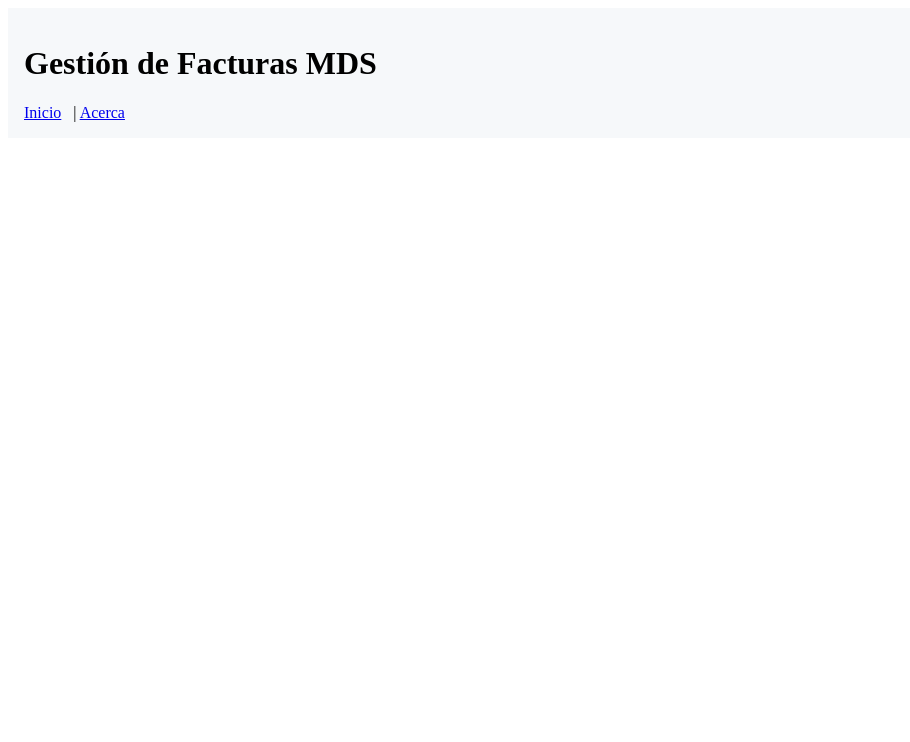
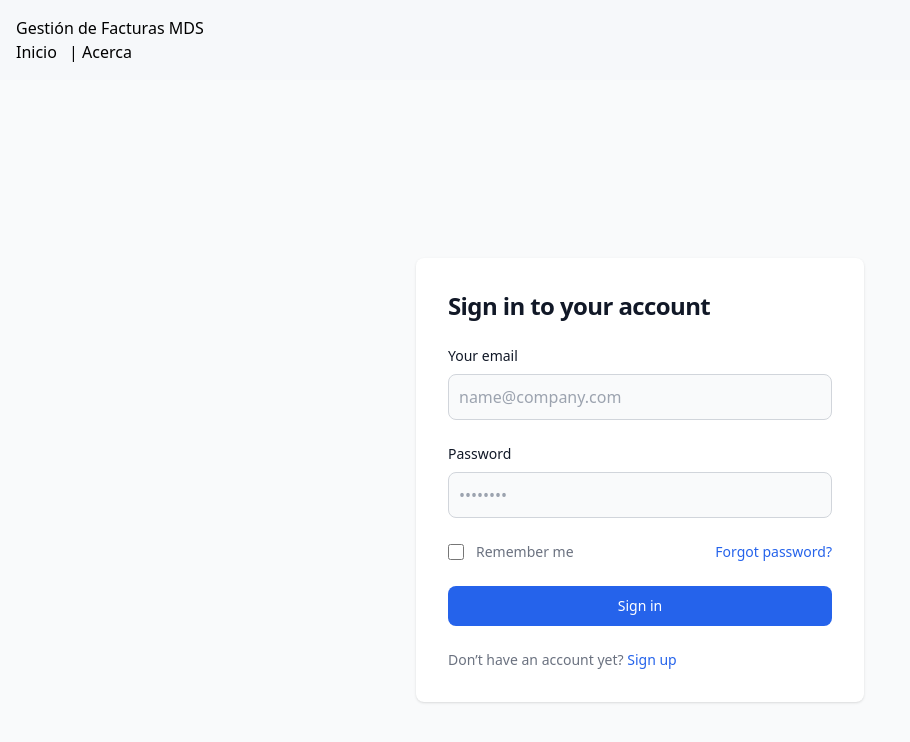
Before and after one commit to jlopezVylaris/FacturasMDS, a Vue app in the folder FacturasMDS/: page /login in a window 1280 px wide. Shown: the top 742 px of the page, without its empty margins (0-910 px from the left). Built offline with nearby package versions, Linux system fonts and the light colour scheme.

Commit message:
cambios de arreglos

```diff
--- a/FacturasMDS/index.html
+++ b/FacturasMDS/index.html
@@ -5,6 +5,18 @@
     <link rel="icon" href="/favicon.ico">
     <meta name="viewport" content="width=device-width, initial-scale=1.0">
     <title>Vite App</title>
+    <script src="https://cdn.tailwindcss.com"></script>
+    <script>
+      tailwind.config = {
+        theme: {
+          extend: {
+            colors: {
+              primary: {"50":"#eff6ff","100":"#dbeafe","200":"#bfdbfe","300":"#93c5fd","400":"#60a5fa","500":"#3b82f6","600":"#2563eb","700":"#1d4ed8","800":"#1e40af","900":"#1e3a8a","950":"#172554"}
+            }
+          }
+        }
+      }
+    </script>
   </head>
   <body>
     <div id="app"></div>
--- a/FacturasMDS/src/App.vue
+++ b/FacturasMDS/src/App.vue
@@ -6,7 +6,7 @@
     <header>
       <h1>Gestión de Facturas MDS</h1>
       <nav>
-        <router-link to="/">Inicio</router-link> |
+        <router-link to="/home">Inicio</router-link> |
         <router-link to="/about">Acerca</router-link>
       </nav>
     </header>
--- /dev/null
+++ b/FacturasMDS/src/assets/tailwind-cdn.css
@@ -0,0 +1,6 @@
+/* CDN-based Tailwind (play CDN) - fallback temporal para desarrollo
+   No recomendado para producción. Reemplaza esto cuando tailwindcss esté instalado localmente.
+*/
+@import url('https://cdn.tailwindcss.com');
+
+html, body, #app { height: 100%; }
--- /dev/null
+++ b/FacturasMDS/src/assets/tailwind.css
@@ -0,0 +1,6 @@
+@tailwind base;
+@tailwind components;
+@tailwind utilities;
+
+/* Optional: small base styles */
+html, body, #app { height: 100%; }
--- a/FacturasMDS/src/main.js
+++ b/FacturasMDS/src/main.js
@@ -2,6 +2,8 @@ import { createApp } from 'vue'
 import { createPinia } from 'pinia'
 import App from './App.vue'
 import router from './router'
+// Temporal: usar CDN para que las clases Tailwind se apliquen inmediatamente
+import './assets/tailwind-cdn.css'
 
 const app = createApp(App)
 app.use(createPinia())
--- /dev/null
+++ b/FacturasMDS/src/style.css
@@ -0,0 +1,3 @@
+@tailwind base;
+@tailwind components;
+@tailwind utilities;
--- /dev/null
+++ b/FacturasMDS/src/views/LoginView.vue
@@ -0,0 +1,57 @@
+<template>
+  <section class="bg-gray-50 dark:bg-gray-900">
+    <div class="flex flex-col items-center justify-center px-6 py-8 mx-auto md:h-screen lg:py-0">
+        <div class="w-full bg-white rounded-lg shadow dark:border md:mt-0 sm:max-w-md xl:p-0 dark:bg-gray-800 dark:border-gray-700">
+            <div class="p-6 space-y-4 md:space-y-6 sm:p-8">
+                <h1 class="text-xl font-bold leading-tight tracking-tight text-gray-900 md:text-2xl dark:text-white">
+                    Sign in to your account
+                </h1>
+                <form class="space-y-4 md:space-y-6" @submit.prevent="onSubmit">
+                    <div>
+                        <label for="email" class="block mb-2 text-sm font-medium text-gray-900 dark:text-white">Your email</label>
+                        <input v-model="form.email" type="email" name="email" id="email" class="bg-gray-50 border border-gray-300 text-gray-900 rounded-lg focus:ring-primary-600 focus:border-primary-600 block w-full p-2.5 dark:bg-gray-700 dark:border-gray-600 dark:placeholder-gray-400 dark:text-white dark:focus:ring-blue-500 dark:focus:border-blue-500" placeholder="name@company.com" required>
+                    </div>
+                    <div>
+                        <label for="password" class="block mb-2 text-sm font-medium text-gray-900 dark:text-white">Password</label>
+                        <input v-model="form.password" type="password" name="password" id="password" placeholder="••••••••" class="bg-gray-50 border border-gray-300 text-gray-900 rounded-lg focus:ring-primary-600 focus:border-primary-600 block w-full p-2.5 dark:bg-gray-700 dark:border-gray-600 dark:placeholder-gray-400 dark:text-white dark:focus:ring-blue-500 dark:focus:border-blue-500" required>
+                    </div>
+                    <div class="flex items-center justify-between">
+                        <div class="flex items-start">
+                            <div class="flex items-center h-5">
+                              <input v-model="form.remember" id="remember" aria-describedby="remember" type="checkbox" class="w-4 h-4 border border-gray-300 rounded bg-gray-50 focus:ring-3 focus:ring-primary-300 dark:bg-gray-700 dark:border-gray-600 dark:focus:ring-primary-600 dark:ring-offset-gray-800">
+                            </div>
+                            <div class="ml-3 text-sm">
+                              <label for="remember" class="text-gray-500 dark:text-gray-300">Remember me</label>
+                            </div>
+                        </div>
+                        <a href="#" class="text-sm font-medium text-primary-600 hover:underline dark:text-primary-500">Forgot password?</a>
+                    </div>
+                    <button type="submit" class="w-full text-white bg-primary-600 hover:bg-primary-700 focus:ring-4 focus:outline-none focus:ring-primary-300 font-medium rounded-lg text-sm px-5 py-2.5 text-center dark:bg-primary-600 dark:hover:bg-primary-700 dark:focus:ring-primary-800">Sign in</button>
+                    <p class="text-sm font-light text-gray-500 dark:text-gray-400">
+                        Don’t have an account yet? <router-link to="/register" class="font-medium text-primary-600 hover:underline dark:text-primary-500">Sign up</router-link>
+                    </p>
+                </form>
+            </div>
+        </div>
+    </div>
+  </section>
+</template>
+
+<script setup>
+import { reactive } from 'vue'
+import { useRouter } from 'vue-router'
+import { useMainStore } from '../stores'
+
+const router = useRouter()
+const store = useMainStore()
+
+const form = reactive({ email: '', password: '', remember: false })
+
+function onSubmit() {
+  // Simular login: guardar usuario en store y redirigir
+  store.setUser({ email: form.email })
+    router.push('/home')
+}
+</script>
+
+<style scoped></style>
--- /dev/null
+++ b/FacturasMDS/src/views/RegisterView.vue
@@ -0,0 +1,54 @@
+<template>
+  <section class="bg-gray-50 dark:bg-gray-900">
+    <div class="flex flex-col items-center justify-center px-6 py-8 mx-auto md:h-screen lg:py-0">
+        <div class="w-full bg-white rounded-lg shadow dark:border md:mt-0 sm:max-w-md xl:p-0 dark:bg-gray-800 dark:border-gray-700">
+            <div class="p-6 space-y-4 md:space-y-6 sm:p-8">
+                <h1 class="text-xl font-bold leading-tight tracking-tight text-gray-900 md:text-2xl dark:text-white">
+                    Create an account
+                </h1>
+                <form class="space-y-4 md:space-y-6" @submit.prevent="onSubmit">
+                    <div>
+                        <label for="email" class="block mb-2 text-sm font-medium text-gray-900 dark:text-white">Your email</label>
+                        <input v-model="form.email" type="email" name="email" id="email" class="bg-gray-50 border border-gray-300 text-gray-900 rounded-lg focus:ring-primary-600 focus:border-primary-600 block w-full p-2.5 dark:bg-gray-700 dark:border-gray-600 dark:placeholder-gray-400 dark:text-white dark:focus:ring-blue-500 dark:focus:border-blue-500" placeholder="name@company.com" required>
+                    </div>
+                    <div>
+                        <label for="password" class="block mb-2 text-sm font-medium text-gray-900 dark:text-white">Password</label>
+                        <input v-model="form.password" type="password" name="password" id="password" placeholder="••••••••" class="bg-gray-50 border border-gray-300 text-gray-900 rounded-lg focus:ring-primary-600 focus:border-primary-600 block w-full p-2.5 dark:bg-gray-700 dark:border-gray-600 dark:placeholder-gray-400 dark:text-white dark:focus:ring-blue-500 dark:focus:border-blue-500" required>
+                    </div>
+                    <div>
+                        <label for="password2" class="block mb-2 text-sm font-medium text-gray-900 dark:text-white">Confirm Password</label>
+                        <input v-model="form.password2" type="password" name="password2" id="password2" placeholder="••••••••" class="bg-gray-50 border border-gray-300 text-gray-900 rounded-lg focus:ring-primary-600 focus:border-primary-600 block w-full p-2.5 dark:bg-gray-700 dark:border-gray-600 dark:placeholder-gray-400 dark:text-white dark:focus:ring-blue-500 dark:focus:border-blue-500" required>
+                    </div>
+                    <button type="submit" class="w-full text-white bg-primary-600 hover:bg-primary-700 focus:ring-4 focus:outline-none focus:ring-primary-300 font-medium rounded-lg text-sm px-5 py-2.5 text-center dark:bg-primary-600 dark:hover:bg-primary-700 dark:focus:ring-primary-800">Create account</button>
+                    <p class="text-sm font-light text-gray-500 dark:text-gray-400">
+                        Already have an account? <router-link to="/login" class="font-medium text-primary-600 hover:underline dark:text-primary-500">Sign in</router-link>
+                    </p>
+                </form>
+            </div>
+        </div>
+    </div>
+  </section>
+</template>
+
+<script setup>
+import { reactive } from 'vue'
+import { useRouter } from 'vue-router'
+import { useMainStore } from '../stores'
+
+const router = useRouter()
+const store = useMainStore()
+
+const form = reactive({ email: '', password: '', password2: '' })
+
+function onSubmit() {
+  if (form.password !== form.password2) {
+    alert('Passwords do not match')
+    return
+  }
+  // Simular registro: guardar usuario y redirigir
+  store.setUser({ email: form.email })
+    router.push('/home')
+}
+</script>
+
+<style scoped></style>
--- a/FacturasMDS/vite.config.js
+++ b/FacturasMDS/vite.config.js
@@ -15,4 +15,5 @@ export default defineConfig({
       '@': fileURLToPath(new URL('./src', import.meta.url))
     },
   },
+  base: './login',
 })
```
Also changed, not shown: FacturasMDS/src/router/index.js (+10 -2 lines), 1 other file (tests, documents, lock files or other folders).
